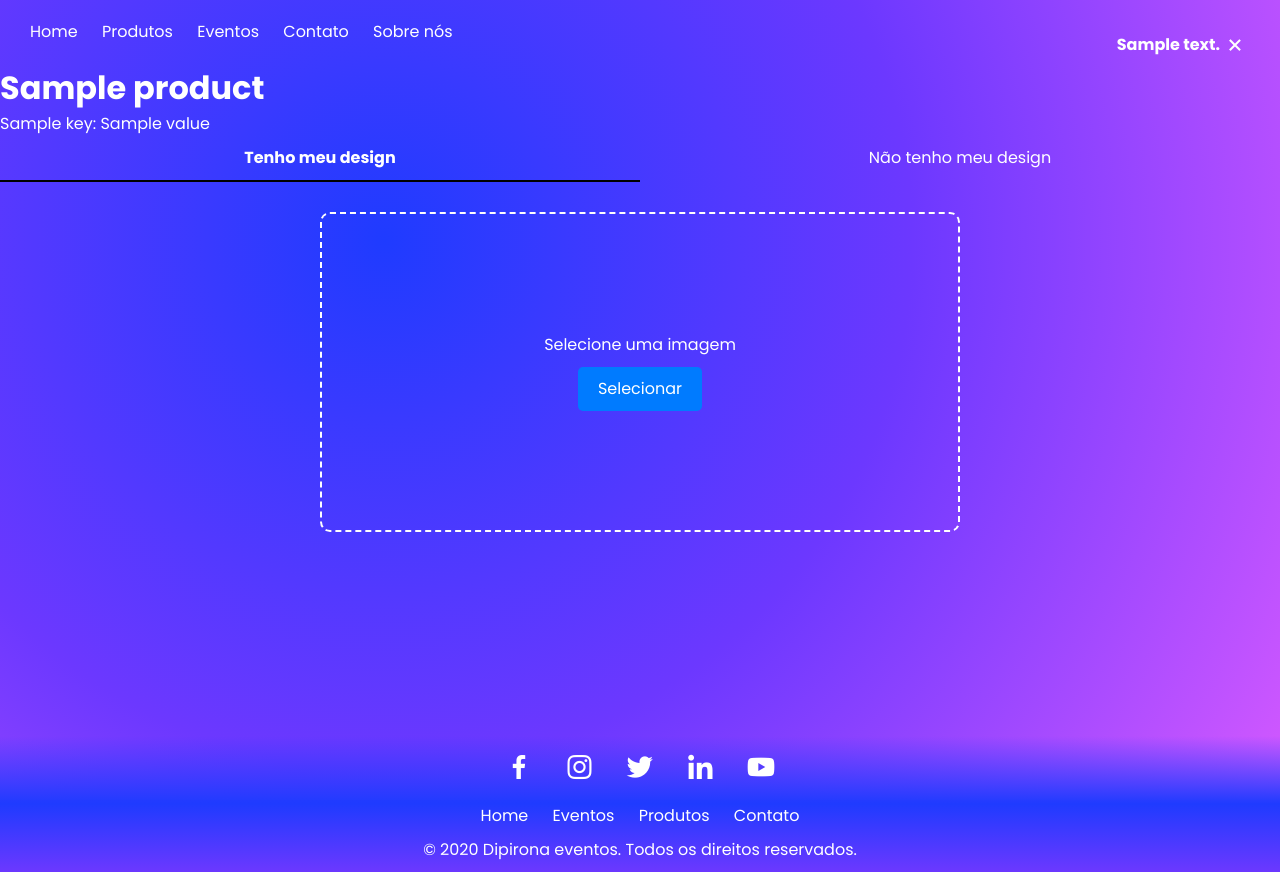
After one commit to kauaDaviAmaro/Projeto-Integrador-Ecommerce, a Django app: template products/templates/productDesign.html in a window 1280 px wide. The commit adds this page. Run offline with Django 5.2, Linux system fonts and the light colour scheme; tables that the repository leaves empty hold one stand-in row (values such as "Sample post"); the template is opened without the code that fills it: values that come from a table or form of the project are taken from there, most other values are stand-ins (such as "Sample title", 1, 10 or a date in 2020); parts of the project's set-up code (start-up, migrations or seed data) failed here and were passed over; some libraries are stand-ins or nearby versions.

Commit message:
Enhance styling and templates for product design
- Updated CSS files for home and product detail pages.
- Added new CSS and JS files for product design.
- Modified HTML templates for about, home, product design, and product detail.
- Updated product management commands and models.
- Adjusted project settings for new features.

These changes improve the overall design and functionality of the product pages.

```diff
--- a/core/static/css/main.css
+++ b/core/static/css/main.css
@@ -10,6 +10,7 @@ body {
 
 
 main {
+    color: white;
     min-height: calc(100vh - 64px);
 }
 
--- a/core/templates/base.html
+++ b/core/templates/base.html
@@ -92,6 +92,7 @@
         new window.VLibras.Widget('https://vlibras.gov.br/app');
     </script>
     <script src="{% static 'js/script.js' %}"></script>
+    {% block script %}{% endblock %}
 </body>
 
 </html>
--- a/core/templates/home.html
+++ b/core/templates/home.html
@@ -58,6 +58,10 @@ Página Inícial
     <div class="title">
       Entre em contato
     </div>
+    <div class="description">
+      Lorem ipsum dolor sit amet, consectetur adipiscing elit. Vestibulum nec sollicitudin arcu.
+      Fusce sed imperdiet lectus, nec convallis turpis.
+    </div>
     <a class="btn" href="{% url 'contact' %}">Entre em contato</a>
   </section>
 {% endblock %}
--- a/products/management/commands/seed_products.py
+++ b/products/management/commands/seed_products.py
@@ -63,7 +63,7 @@ class Command(BaseCommand):
         # Criar produtos
         for _ in range(25):
             self.stdout.write(self.style.WARNING('Downloading image...'))
-            image_url = f'https://placehold.co/600x400/jpg?text={faker.word()}'
+            image_url = f'https://picsum.photos/200'
 
             response = requests.get(image_url)
             if response.status_code != 200:
@@ -76,7 +76,7 @@ class Command(BaseCommand):
             product = Product.objects.create(
                 name=faker.word(),
                 price=faker.random_int(min=1, max=10000),
-                description=faker.sentence(),
+                description=faker.text(),
                 quantity=faker.random_int(min=0, max=100),
                 is_active=True,
             )
--- a/products/models.py
+++ b/products/models.py
@@ -18,7 +18,7 @@ class Product(models.Model):
     image = models.ImageField(upload_to=product_image_file_path, null=True, blank=True)
 
     def __str__(self):
-        return f"{self.name} - ${self.price}"
+        return f"{self.name} - R${self.price:.2f}"
 
     class Meta:
         ordering = ['name']
--- /dev/null
+++ b/products/static/css/productDesign.css
@@ -0,0 +1,127 @@
+.product-select {
+    padding-top: 64px;
+}
+
+.tabs {
+    display: flex;
+
+    justify-content: space-evenly;
+}
+
+.tab {
+    cursor: pointer;
+    user-select: none;
+
+    padding: 10px;
+
+    border-bottom: 2px solid transparent;
+    margin-bottom: 30px;
+    width: 100%;
+    text-align: center;
+}
+
+.tab.active {
+    font-weight: bold;
+    border-bottom: 2px solid black;
+}
+
+
+.tab-item {
+    display: none;
+}
+.tab-item.active {
+    display: block;
+}
+
+.design-description {
+    display: flex;
+    flex-direction: column;
+
+    & textarea {
+        padding: 10px;
+        border-radius: 10px;
+        outline: none;
+        border: 1px solid black;
+        height: 100px;
+        max-width: 50%;
+        margin-bottom: 20px;
+    }
+
+    & button {
+        padding: 10px;
+        border-radius: 10px;
+        outline: none;
+        border: 1px solid black;
+        background-color: #6C38FF;
+        color: white;
+        cursor: pointer;
+    }
+}
+
+.design-image {
+    display: flex;
+    flex-direction: column;
+    align-items: center;
+
+    & button[type="reset"] {
+        padding: 10px;
+        border-radius: 10px;
+        outline: none;
+        border: 1px solid black;
+        background-color: #FF3737;
+        color: white;
+        cursor: pointer;
+    }
+
+    & button[type="submit"] {
+        padding: 10px;
+        border-radius: 10px;
+        outline: none;
+        border: 1px solid black;
+        background-color: #4CAF50;
+        color: white;
+        cursor: pointer;
+    }
+
+}
+
+.drop-area {
+    width: 50vw;
+    height: 20rem;
+    border: 2px dashed white;
+    border-radius: 10px;
+    padding: 20px;
+    text-align: center;
+    transition: background-color 0.3s;
+    cursor: pointer;
+    display: flex;
+    flex-direction: column;
+    align-items: center;
+    justify-content: center;
+}
+
+.drop-area:hover {
+    background-color: #0056b3;
+}
+
+.drop-area p {
+    margin: 0;
+    font-size: 16px;
+    color: white;
+}
+
+.button {
+    display: inline-block;
+    margin-top: 10px;
+    padding: 10px 20px;
+    background-color: #007BFF;
+    color: white;
+    border: none;
+    border-radius: 5px;
+    cursor: pointer;
+    text-decoration: none;
+}
+
+.button:hover {
+    background-color: #0056b3;
+}
--- /dev/null
+++ b/products/static/js/productDesign.js
@@ -0,0 +1,52 @@
+const tabs = document.querySelectorAll(".tab");
+const tabContent = document.querySelectorAll(".tab-content .tab-item");
+
+tabs.forEach((tab, index) => {
+    tab.addEventListener("click", () => {
+        tabs.forEach((tab) => {
+            tab.classList.remove("active");
+        });
+        tab.classList.add("active");
+
+        tabContent.forEach((tabContent) => {
+            tabContent.classList.remove("active");
+        });
+        tabContent[index].classList.add("active");
+    });
+})
+
+const dropArea = document.getElementById('drop-area');
+
+dropArea.addEventListener('dragover', (event) => {
+    event.preventDefault(); // Prevent default behavior (Prevent file from being opened)
+    dropArea.classList.add('active'); // Optional: Add a class for styling
+});
+
+dropArea.addEventListener('dragleave', () => {
+    dropArea.classList.remove('active'); // Remove the class when leaving
+});
+
+dropArea.addEventListener('drop', (event) => {
+    event.preventDefault(); // Prevent default behavior
+    dropArea.classList.remove('active'); // Remove the class
+    const files = event.dataTransfer.files; // Get the dropped files
+    console.log(files); // Handle the files as needed
+});
+
+
+document.querySelector("input[name='design']").addEventListener("change", (e) => {
+    const reader = new FileReader();
+    reader.onload = (e) => {
+        document.querySelector(".preview").innerHTML = `<img src="${e.target.result}" />`;
+    }
+    reader.readAsDataURL(e.target.files[0]);
+
+    document.querySelector("#drop-area").style.display = 'none';
+    document.querySelector(".buttons").style.display = 'block';
+})
+
+document.querySelector("form").addEventListener("reset", () => {
+    document.querySelector(".preview").innerHTML = "";
+    document.querySelector(".buttons").style.display = 'none';
+    document.querySelector("#drop-area").style.display = 'block';
+})
--- /dev/null
+++ b/products/templates/productDesign.html
@@ -0,0 +1,70 @@
+{% extends 'base.html' %}
+
+{% block title %}
+{{ product.name }} - Design
+{% endblock %}
+
+{% load static %}
+{% block style %}
+<link rel="stylesheet" href="{% static 'css/productDesign.css' %}" />
+{% endblock %}
+
+{% block content %}
+<div class="product-select">
+    <h1>{{ product.name }}</h1>
+
+    <div class="attributes">
+        {% for key, value in attributesSelected.items %}
+        <div class="attribute">
+            {{ key }}: {{ value }}
+        </div>
+        {% endfor %}
+    </div>
+</div>
+
+<div class="tabs">
+    <div class="tab active">Tenho meu design</div>
+    <div class="tab">Não tenho meu design</div>
+</div>
+
+<div class="tab-content">
+    <div class="tab-item active">
+        <!-- Upload image -->
+        <div class="design-image">
+            <div class="preview">
+
+            </div>
+            <form method="POST" action="{% url 'product_design' product.id %}" enctype="multipart/form-data">
+                {% csrf_token %}
+                <!-- <input type="file" name="design" accept="image/*" required> -->
+                <div class="drop-area" id="drop-area">
+                    <p>Selecione uma imagem</p>
+                    <input type="file" name="design" id="fileElem" multiple accept="image/*" style="display:none;">
+                    <label for="fileElem" class="button">Selecionar</label>
+                </div>
+
+                <div class="buttons" style="display: none;">
+                    <button type="submit">Enviar</button>
+                    <button type="reset">Limpar</button>
+                </div>
+            </form>
+        </div>
+    </div>
+    <div class="tab-item">
+        <!-- Descreve o design -->
+        <form class="design-description" method="POST" action="{% url 'product_design' product.id %}">
+            {% csrf_token %}
+            <label for="description">
+                Escreva como voce deseja que o design seja feito:
+            </label>
+            <textarea name="description" required></textarea>
+            <button type="submit">Enviar</button>
+        </form>
+    </div>
+</div>
+{% endblock %}
+
+{% load static %}
+{% block script %}
+<script defer src="{% static 'js/productDesign.js' %}"></script>
+{% endblock %}
--- a/products/urls.py
+++ b/products/urls.py
@@ -4,4 +4,5 @@ from . import views
 urlpatterns = [
     path("", views.home, name="product_list"),
     path("<int:product_id>/", views.product_detail, name="product_detail"),
+    path("<int:product_id>/design/", views.product_design, name="product_design"),
 ]
--- a/projectPI/settings.py
+++ b/projectPI/settings.py
@@ -85,8 +85,8 @@ DATABASES = {
     'default': {
         'ENGINE': 'django.db.backends.mysql',
         'NAME': 'projectpi',
-        'USER': 'admin',
-        'PASSWORD': 'admin',
+        'USER': 'root',
+        'PASSWORD': '',
         'HOST': 'localhost',
         'PORT': '3306',
     }
```
Also changed, not shown: core/static/css/home.css (+53 -2 lines), core/templates/about.html (+15 -6 lines), products/static/css/productDetail.css (+30 -24 lines), products/templates/productDetail.html (+5 -29 lines), products/views.py (+11 -0 lines).
